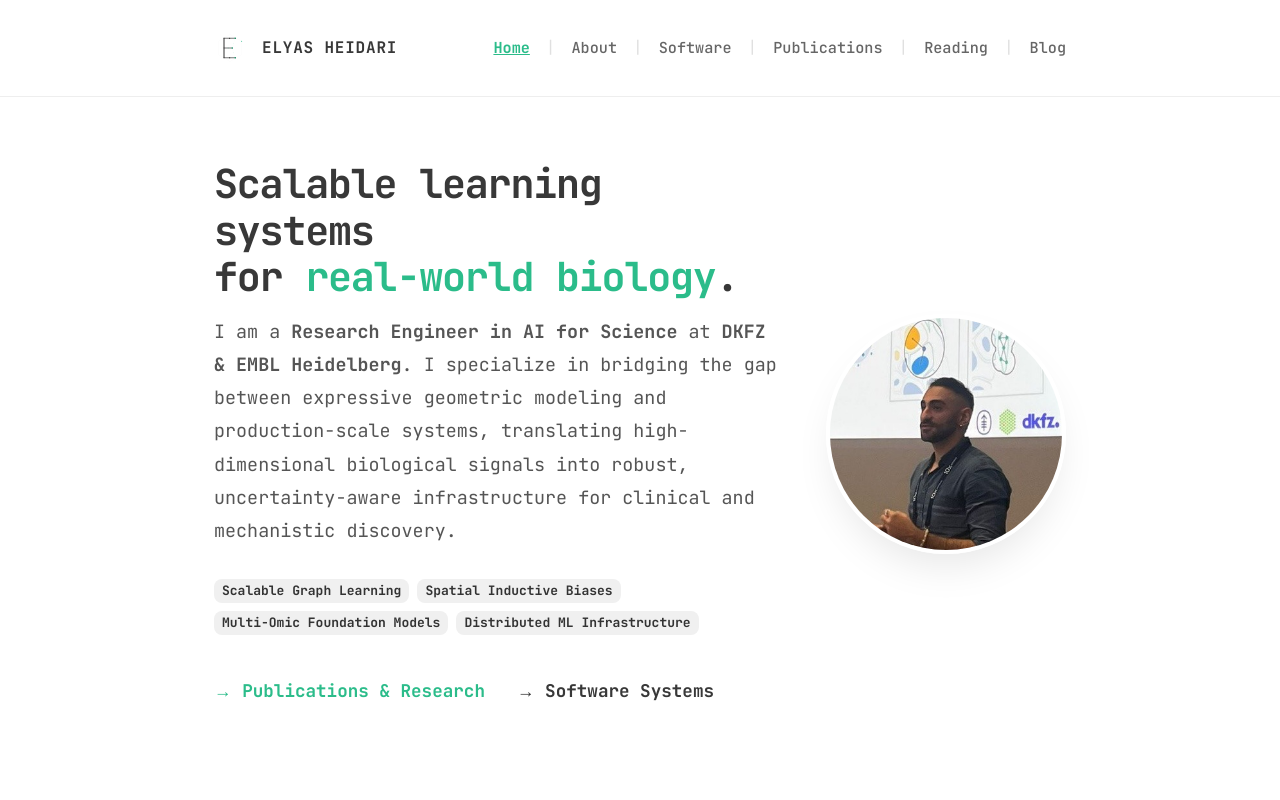
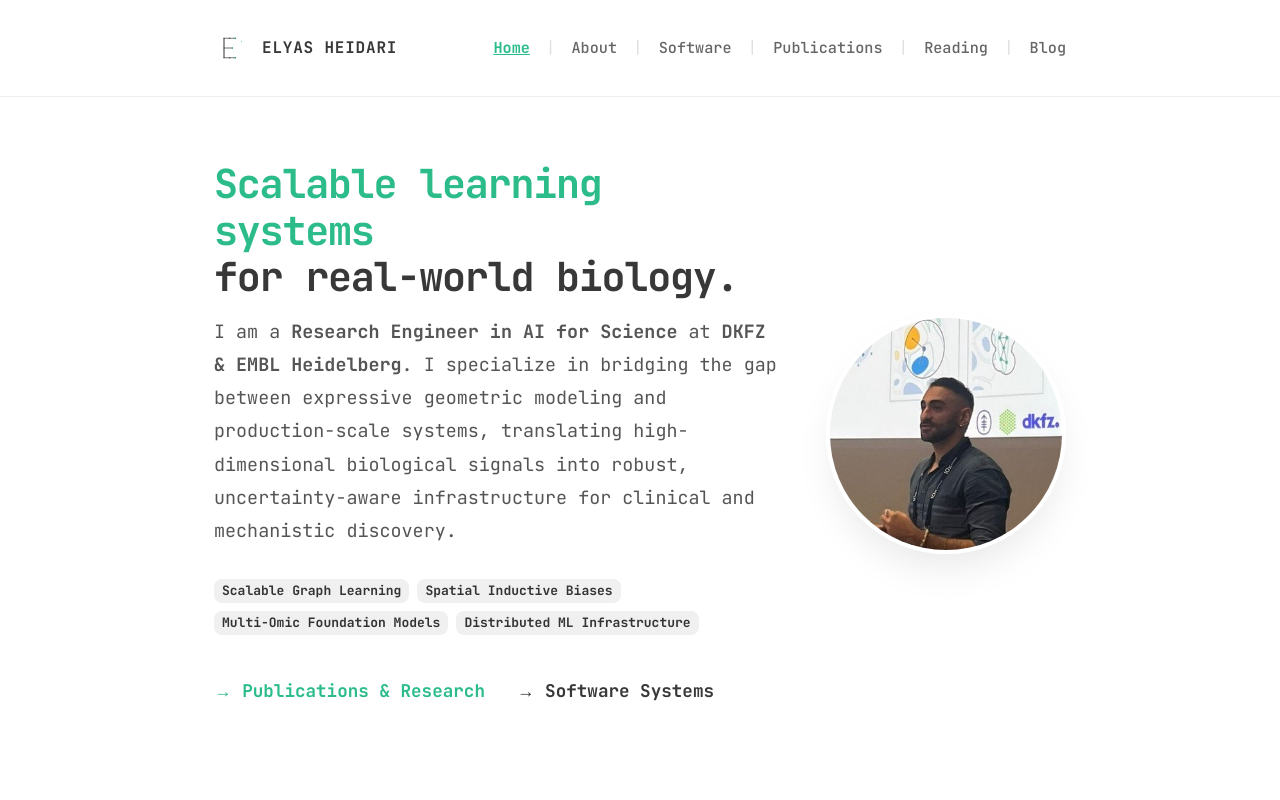
Before and after one commit to EliHei2/elihei2.github.io, a Next.js app: page / in a window 1280 px wide. Shown: the top 800 px of the page. Built offline with nearby package versions, Linux system fonts and the light colour scheme.

Commit message:
UI: Highlighted Scalable learning systems and finalized scientific polish

```diff
--- a/src/app/page.tsx
+++ b/src/app/page.tsx
@@ -23,8 +23,8 @@ export default function Home() {
         {/* Lead Text */}
         <Box sx={{ flex: 1 }}>
           <Typography variant="h1" gutterBottom sx={{ fontSize: { xs: '2rem', md: '2.5rem' }, fontWeight: 800 }}>
-            Scalable learning systems <br />
-            for <Box component="span" sx={{ color: 'primary.main' }}>real-world biology</Box>.
+            <Box component="span" sx={{ color: 'primary.main' }}>Scalable learning systems</Box> <br />
+            for real-world biology.
           </Typography>
           <Typography variant="body1" paragraph sx={{ fontSize: '1.15rem', mb: 4, color: '#555', lineHeight: 1.8 }}>
             I am a <strong>Research Engineer in AI for Science</strong> at <strong>DKFZ & EMBL Heidelberg</strong>.
```
